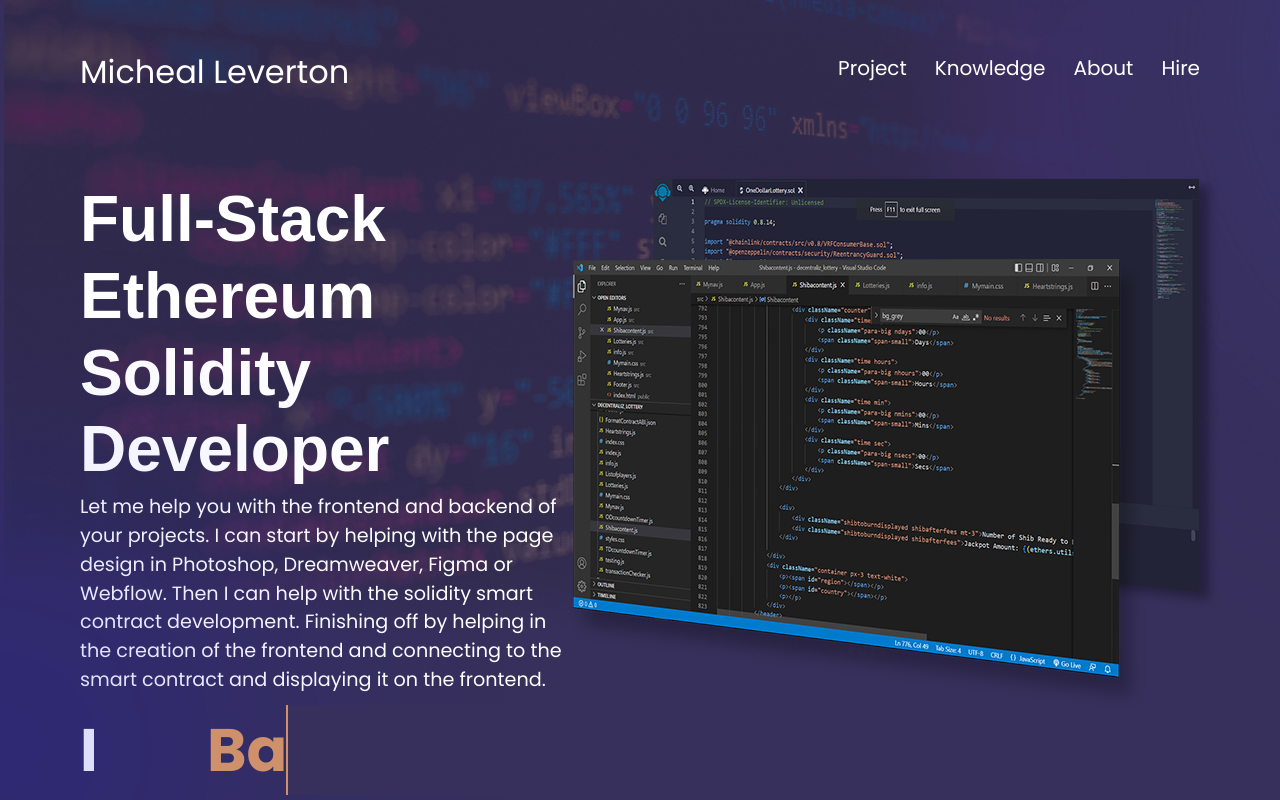
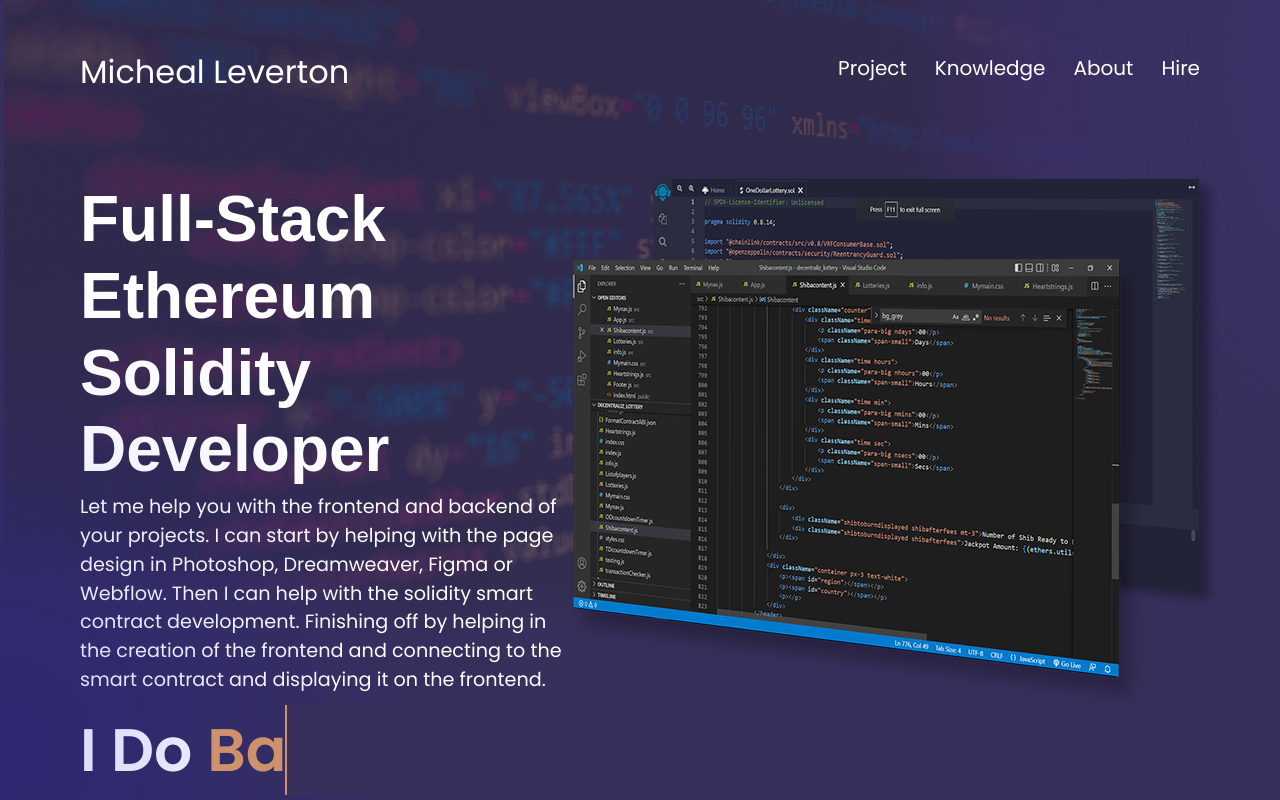
Before and after one commit to Michealleverton/micheallevertonportfolio, a React (Create React App) app: page / in a window 1280 px wide. Shown: the top 800 px of the page. Built offline with nearby package versions, Linux system fonts and the light colour scheme.

Commit message:
final typing text

```diff
--- a/src/typing_effect.css
+++ b/src/typing_effect.css
@@ -22,7 +22,7 @@ body {
 .wrapper .static-txt {
     color: #fff;
     font-size: 60px;
-    font-weight: 700;
+    font-weight: 600;
 }
 
 .wrapper .dynamic-txt {
@@ -40,7 +40,7 @@ body {
     list-style: none;
     color: #ce916c;
     font-size: 60px;
-    font-weight: 700;
+    font-weight: 600;
     top: 0;
     position: relative;
     animation: slide 12s steps(4) infinite;
```
